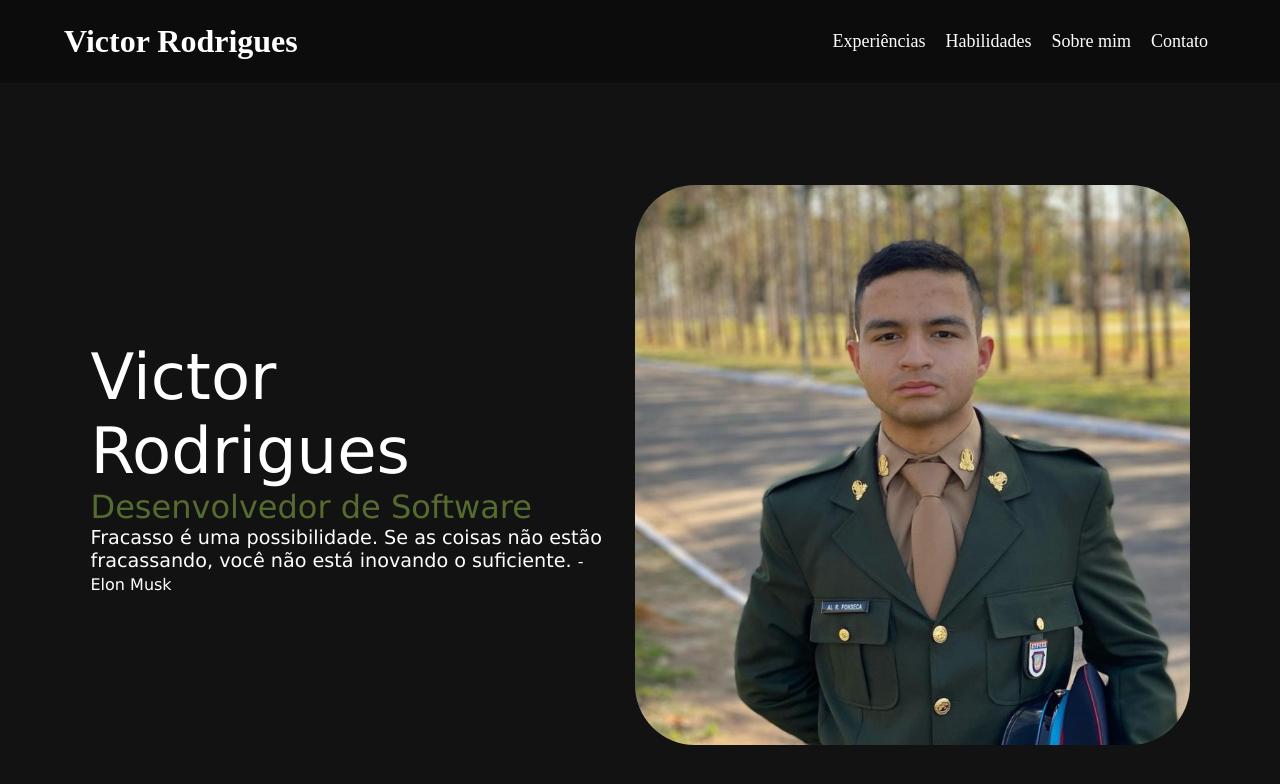
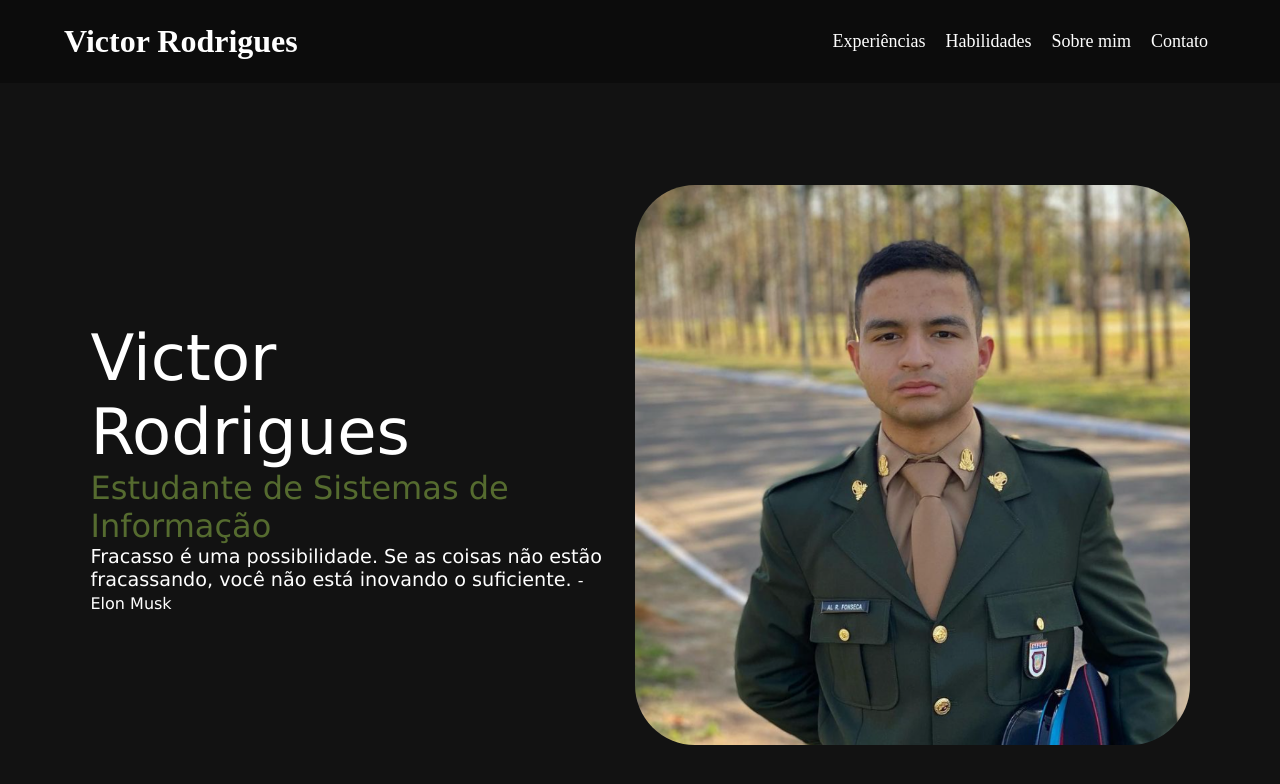
Before and after one commit to victorrodriguessf/Portifolio, a plain HTML site: page index.html in a window 1280 px wide. Drawn offline with Linux system fonts and the light colour scheme.

Commit message:
mudança no html para testar o vercel

```diff
--- a/index.html
+++ b/index.html
@@ -19,7 +19,7 @@
     <section>
         <div>
             <h2>Victor Rodrigues</h2>
-            <p>Desenvolvedor de Software</p>
+            <p>Estudante de Sistemas de Informação</p>
             <p>Fracasso é uma possibilidade. Se as coisas não estão fracassando, você não está inovando o suficiente. <small>- Elon Musk</small></p>
         </div>
         <picture><img src="./Assets/Images/Foto_perfil.PNG"></picture>
```
